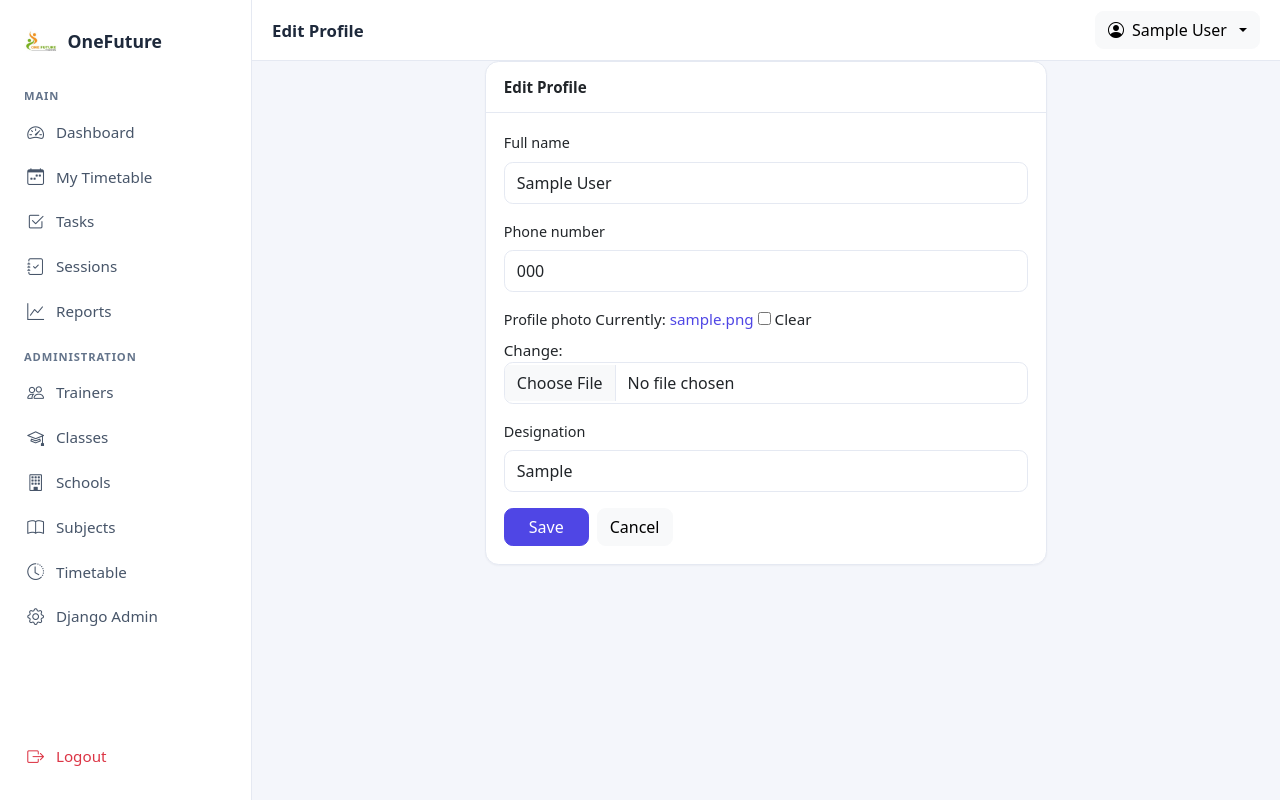
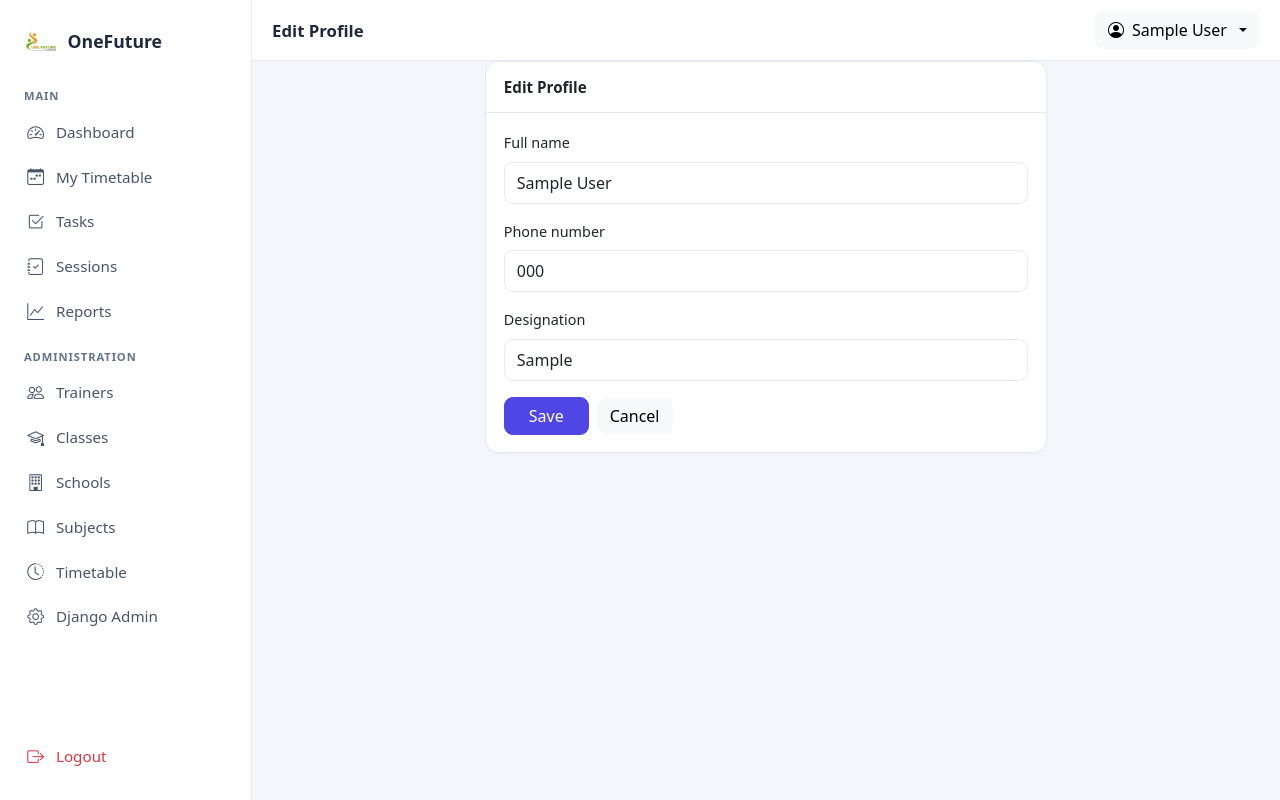
Before and after one commit to jaybapu02/OneFuture, a Django app: page /accounts/profile/edit/ in a window 1280 px wide. Run offline with Django 5.2, Linux system fonts and the light colour scheme; a user stored in the database is signed in; tables that the repository leaves empty hold one stand-in row (values such as "Sample post").

Commit message:
Remove trainer profile photo upload

```diff
--- a/accounts/forms.py
+++ b/accounts/forms.py
@@ -6,7 +6,7 @@ from trainers.models import TrainerProfile
 class ProfileEditForm(forms.ModelForm):
     class Meta:
         model = TrainerProfile
-        fields = ["full_name", "phone_number", "profile_photo", "designation"]
+        fields = ["full_name", "phone_number", "designation"]
         widgets = {
             "full_name": forms.TextInput(
                 attrs={"class": "form-control", "placeholder": "Full name"}
@@ -14,9 +14,6 @@ class ProfileEditForm(forms.ModelForm):
             "phone_number": forms.TextInput(
                 attrs={"class": "form-control", "placeholder": "Phone number"}
             ),
-            "profile_photo": forms.ClearableFileInput(
-                attrs={"class": "form-control"}
-            ),
             "designation": forms.TextInput(
                 attrs={"class": "form-control", "placeholder": "Designation"}
             ),
--- a/accounts/views.py
+++ b/accounts/views.py
@@ -221,4 +221,4 @@ def profile_edit(request):
             return redirect("accounts:profile")
     else:
         form = ProfileEditForm(instance=profile)
-    return render(request, "accounts/profile_edit.html", {"form": form, "title": "Edit Profile", "cancel_url": "accounts:profile", "multipart": True})
+    return render(request, "accounts/profile_edit.html", {"form": form, "title": "Edit Profile", "cancel_url": "accounts:profile"})
--- a/templates/accounts/profile.html
+++ b/templates/accounts/profile.html
@@ -10,11 +10,7 @@
       <div class="card">
         <div class="card-body p-4">
           <div class="d-flex flex-wrap align-items-center gap-3 mb-4">
-            {% if profile.profile_photo %}
-            <img src="{{ profile.profile_photo.url }}" alt="{{ profile.full_name }}" class="rounded-circle" style="width:72px;height:72px;object-fit:cover;">
-            {% else %}
             <span class="brand-mark" style="width:72px;height:72px;border-radius:50%;font-size:1.8rem;"><i class="bi bi-person"></i></span>
-            {% endif %}
             <div>
               <h5 class="mb-0">{{ profile.full_name }}</h5>
               <div class="text-muted">{{ profile.designation|default:"Trainer" }}</div>
--- a/trainers/models.py
+++ b/trainers/models.py
@@ -37,9 +37,6 @@ class TrainerProfile(models.Model):
     employee_id = models.CharField(max_length=30, unique=True)
     full_name = models.CharField(max_length=120)
     phone_number = models.CharField(max_length=20, blank=True)
-    profile_photo = models.ImageField(
-        upload_to="profiles/", blank=True, null=True
-    )
     designation = models.CharField(max_length=120, blank=True)
     joining_date = models.DateField(null=True, blank=True)
     is_active = models.BooleanField(default=True)
```
Also changed, not shown: trainers/migrations/0003_remove_trainerprofile_profile_photo.py (added).
